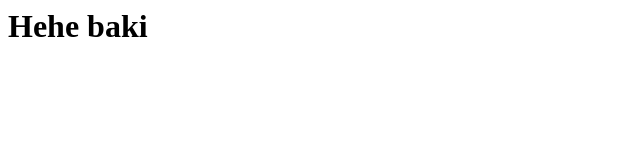
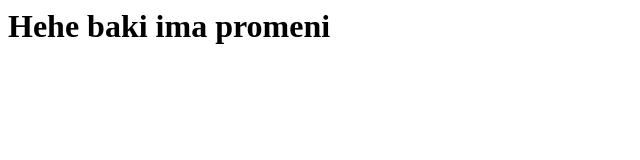
Before and after one commit to aesbube/kiii-jenkins, a plain HTML site: page index.html in a window 1280 px wide. Shown: the whole page, without its empty margins (0-640 px from the left). Drawn offline with Linux system fonts and the light colour scheme.

Commit message:
Update index.html

```diff
--- a/index.html
+++ b/index.html
@@ -1 +1 @@
-<h1>Hehe baki</h1>
+<h1>Hehe baki ima promeni</h1>
```
